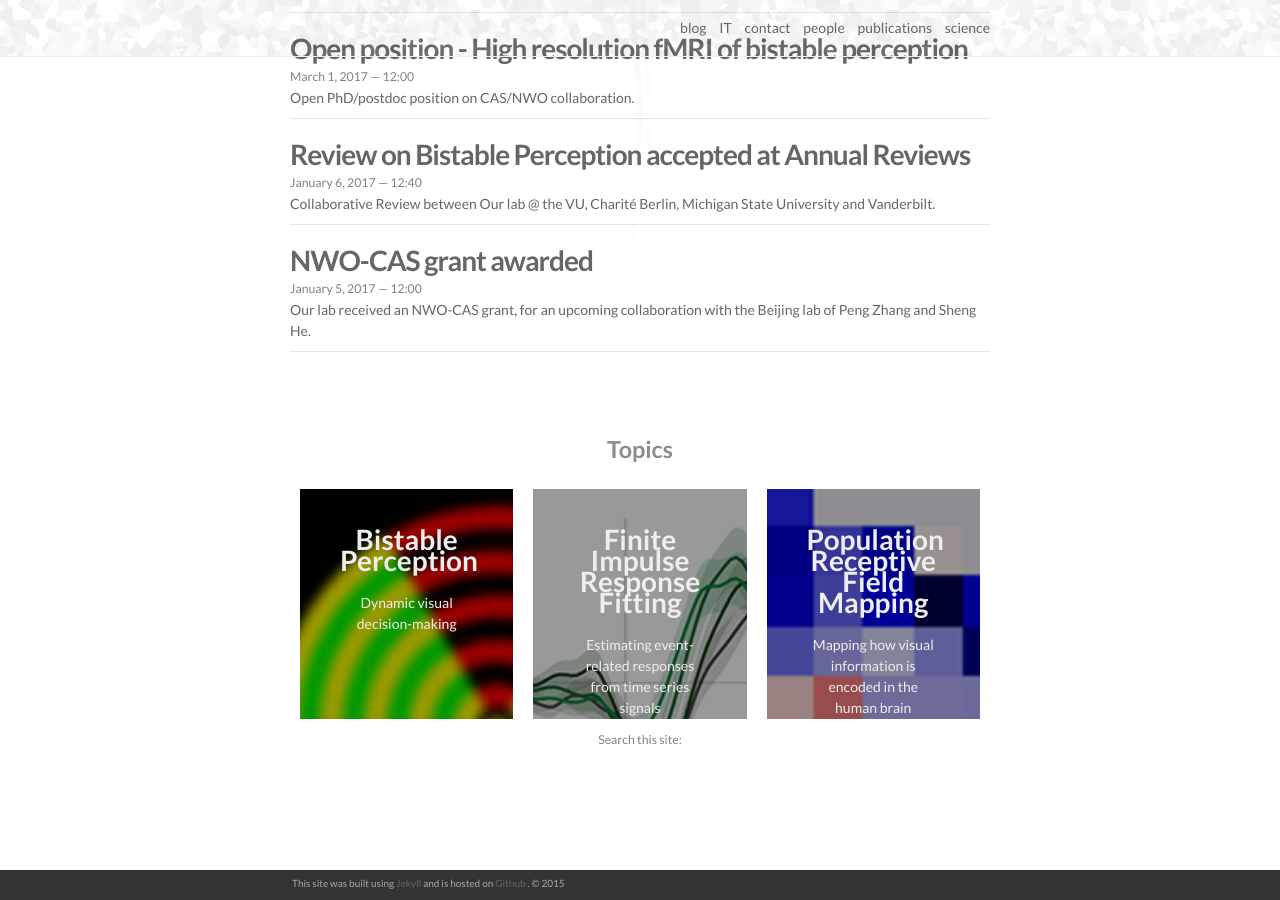
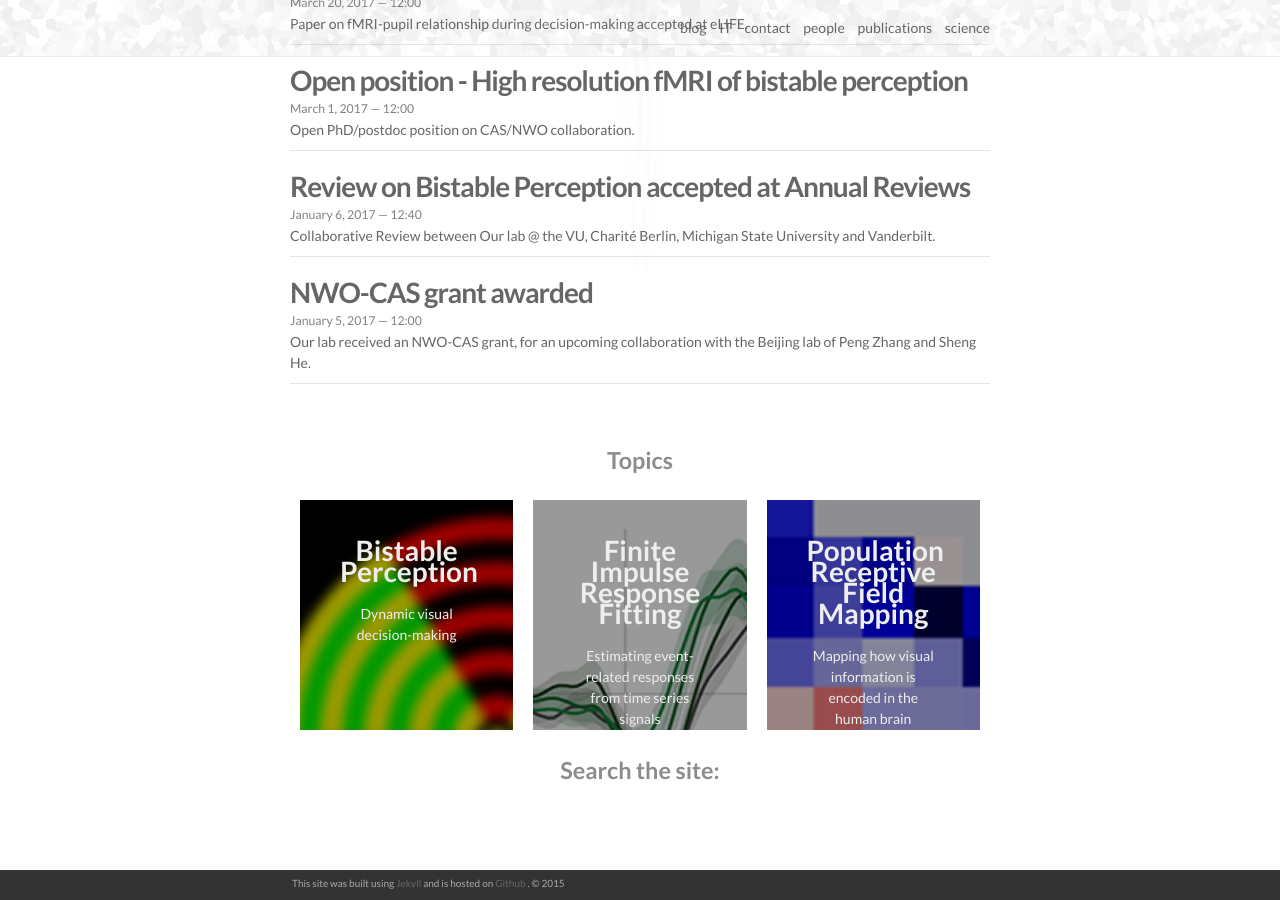
Before and after one commit to tknapen/tknapen.github.io, a Jekyll site: the page built from index.html, in a window 1280 px wide and 900 px high, scrolled down 669 px. Built offline with Jekyll 4.4.1, drawn with Linux system fonts in a browser that asks for light colours; nearby versions of some CDN libraries; the list of posts is cut into pages by our own code; comment, search, counter and statistics services are not loaded.

Commit message:
updated index.html layout

```diff
--- a/index.html
+++ b/index.html
@@ -13,7 +13,10 @@
   <!-- <br/> -->
   <hr>
 <br/>
-  <p class="post-meta" align = "center">News from the lab:</p>
+<div class="header-bar">
+  <h3>News from the lab:</h3>
+</div>
+  <!-- <p class="post-meta" align = "center">News from the lab:</p> -->
   <!-- <hr> -->
   <!-- <p class="post-meta">&nbsp</p> -->
 
@@ -32,7 +35,6 @@
     {% endfor %}
 </ul>
 
-<br/>
 <div class="header-bar">
   <h3>Topics</h3>
 </div>
@@ -58,7 +60,10 @@
 {% endif %}
 {% endfor %}
 
-<p class="post-meta" align = "center">Search this site:</p>
+<div class="header-bar">
+  <h3>Search the site:</h3>
+</div>
+<!-- <p class="post-meta" align = "center">Search this site:</p> -->
 <div class="post-content" align="center">
   <script>
   (function() {
```
